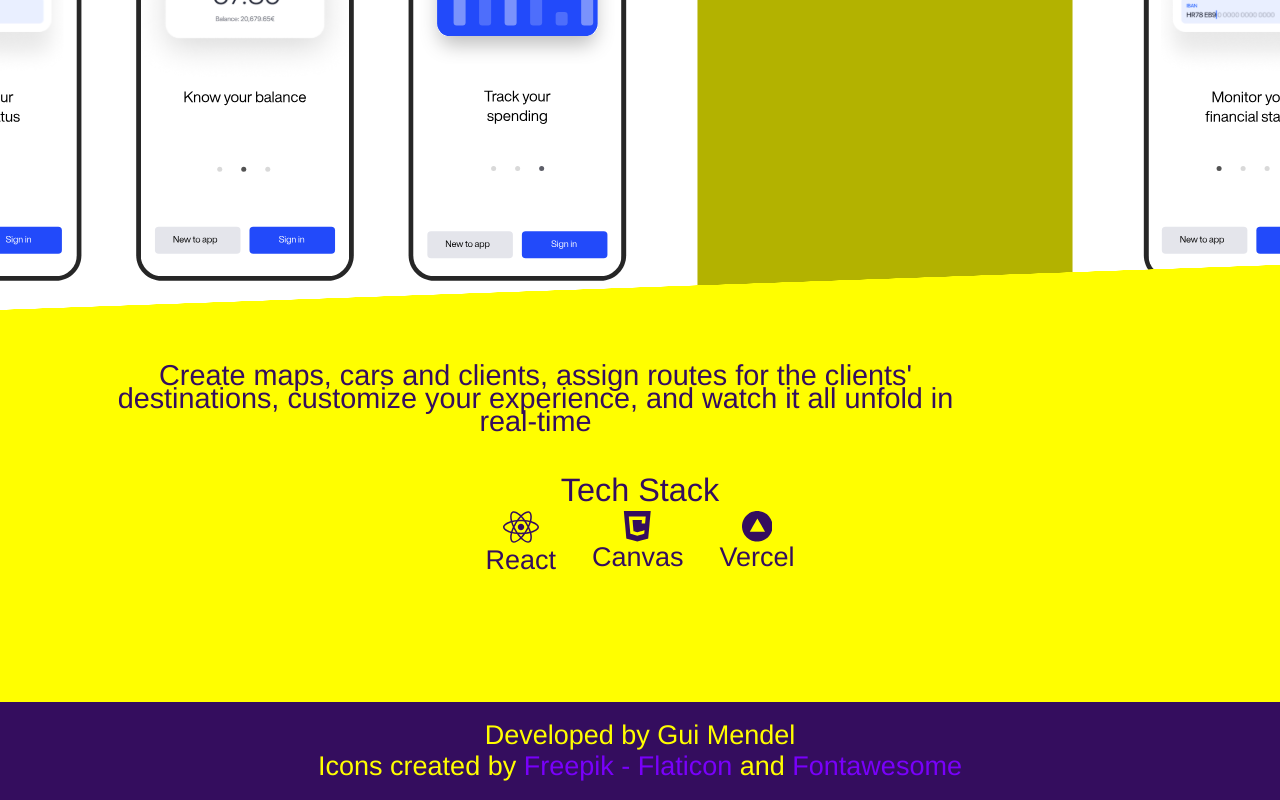
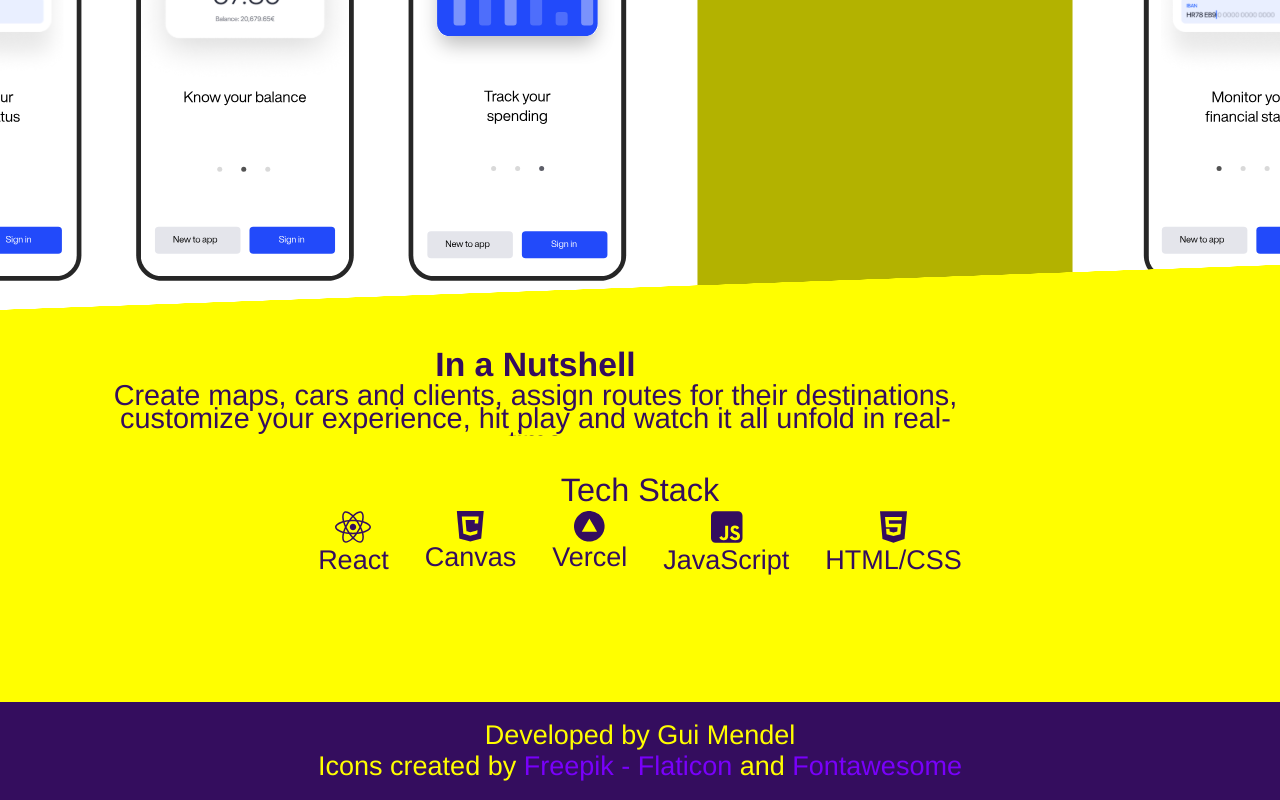
Before and after one commit to guiMendel/portfolio, an Angular app: page / in a window 1280 px wide. Shown: the part 602-1402 px from the top of the page. Built offline with nearby package versions, Linux system fonts and the light colour scheme; a web font is replaced by a local one.

Commit message:
🔨Add more techs and update colors

```diff
--- a/src/app/components/app/app.component.scss
+++ b/src/app/components/app/app.component.scss
@@ -79,7 +79,7 @@
           // border-bottom: calc($tab-border-width + 1px) solid $main;
           // color: $secondary;
           background-color: $secondary;
-          color: $main;
+          color: $light;
         }
       }
 
--- a/src/app/components/portfolio-view/portfolio-view.component.html
+++ b/src/app/components/portfolio-view/portfolio-view.component.html
@@ -5,6 +5,7 @@
   <!-- Links -->
   <span class="links">
     <fa-icon [icon]="['fab', 'github']" data-help="Go to GitHub page"></fa-icon>
+    <fa-icon [icon]="['fab', 'youtube']" data-help="Watch recorded tour"></fa-icon>
     <fa-icon [icon]="['fas', 'location-arrow']" data-help="Go to deployment"></fa-icon>
   </span>
 
@@ -44,10 +45,16 @@
 
   <div class="label" (animationend)="finishTransition()">
     <!-- Displayed label -->
-    <p>{{featureGallery[displayedFeature].label}}</p>
+    <div>
+      <h3>{{featureGallery[displayedFeature].keyword}}</h3>
+      <p>{{featureGallery[displayedFeature].label}}</p>
+    </div>
 
     <!-- Transitioning label -->
-    <p>{{nextFeature == null ? "" : featureGallery[nextFeature].label}}</p>
+    <div>
+      <h3>{{nextFeature == null ? "" : featureGallery[nextFeature].keyword}}</h3>
+      <p>{{nextFeature == null ? "" : featureGallery[nextFeature].label}}</p>
+    </div>
   </div>
 
 </div>
@@ -92,34 +99,16 @@
           </g>
         </svg> Vercel
       </span>
+
+      <span class="tech">
+        <fa-icon [icon]="['fab', 'square-js']"></fa-icon>
+        JavaScript
+      </span>
+
+      <span class="tech">
+        <fa-icon [icon]="['fab', 'html5']"></fa-icon>
+        HTML/CSS
+      </span>
     </span>
   </div>
-  <!--
-  <div class="features">
-    <div class="feature">
-      <p>Fine tune map generation parameters to create realistic-looking maps to simulate with</p>
-
-      <img src="../../../assets/images/app-example.svg" alt="Project preview">
-    </div>
-
-    <div class="feature">
-      <p>Add, remove and edit clients, cars and streets and watch they interact in real-time</p>
-
-      <img src="../../../assets/images/app-example.svg" alt="Project preview">
-    </div>
-
-    <div class="feature">
-      <p>Pick and visualize clients' routes on the go. You decide whether to optimize the route or pick a specific car!
-      </p>
-
-      <img src="../../../assets/images/app-example.svg" alt="Project preview">
-    </div>
-
-    <div class="feature">
-      <p>Customize the app's theme by picking different color and layout schemes
-      </p>
-
-      <img src="../../../assets/images/app-example.svg" alt="Project preview">
-    </div>
-  </div> -->
 </div>
--- a/src/app/components/portfolio-view/portfolio-view.component.scss
+++ b/src/app/components/portfolio-view/portfolio-view.component.scss
@@ -168,7 +168,7 @@
     // background-color: red;
     height: 4.5rem;
     margin-top: -2.5rem;
-    margin-bottom: -1rem;
+    margin-bottom: -2rem;
 
     z-index: 10;
 
@@ -217,12 +217,18 @@
     // grid-template-columns: 1fr 1fr;
     // justify-content: center;
 
-    height: 4rem;
+    height: 5rem;
 
-    p {
+    > div {
       flex: 1;
-      text-align: center;
       padding-inline: calc(var(--side-margin) / 2 + 1rem);
+
+      flex-direction: column;
+      align-items: center;
+
+      * {
+        text-align: center;
+      }
     }
   }
 
--- a/src/app/components/portfolio-view/portfolio-view.component.ts
+++ b/src/app/components/portfolio-view/portfolio-view.component.ts
@@ -7,24 +7,29 @@
   styleUrls: ['./portfolio-view.component.scss'],
 })
 export class PortfolioViewComponent implements OnInit, OnDestroy {
-  featureGallery: { label: string; media?: string }[] = [
+  featureGallery: { label: string; keyword: string; media?: string }[] = [
     {
+      keyword: "In a Nutshell",
       label:
-        "Create maps, cars and clients, assign routes for the clients' destinations, customize your experience, and watch it all unfold in real-time",
+        "Create maps, cars and clients, assign routes for their destinations, customize your experience, hit play and watch it all unfold in real-time",
     },
     {
+      keyword: "Advanced Map Generation",
       label:
         'Fine tune map generation parameters to create realistic-looking maps to simulate with',
     },
     {
+      keyword: "Live Editing of Clients, Cars & Streets",
       label:
         'Add, remove and edit clients, cars and streets and watch they interact in real-time',
     },
     {
+      keyword: "Route Generation & Visualization",
       label:
         "Pick and visualize clients' routes on the go. You decide whether to optimize the route or pick a specific car!",
     },
     {
+      keyword: "Customization",
       label:
         "Customize the app's theme by picking different color and layout schemes",
     },
--- a/src/styles/variables.scss
+++ b/src/styles/variables.scss
@@ -50,17 +50,18 @@
 // No vibrant colors Palette
 
 @mixin no-vibrant-colors {
-  // $main: #FAFEFF;
-  // $secondary: #BBBEBF;
-  // $highlight: #00B2FA;
-  // $dark: #00587A;
-  // $light: #D5F0FB;
+  $main: #ffffff;
+  $secondary: #e1e1e1;
+  $highlight: #4bcac5;
+  $dark: #005a57;
+  $light: #ffffff;
 
-  --main-rgb: 250, 254, 255;
-  --secondary-rgb: 187, 190, 191;
-  --highlight-rgb: 0, 178, 250;
-  --dark-rgb: 0, 88, 122;
-  --light-rgb: 213, 240, 251;
+  --main-rgb: 255, 255, 255;
+  --secondary-rgb: 0, 90, 87;
+  --highlight-rgb: 75, 202, 197;
+  --dark-rgb: 0, 90, 87;
+  // --dark-rgb: 102, 65, 71;
+  --light-rgb: 255, 255, 255;
 }
 
 // General
```
Also changed, not shown: src/app/app.module.ts (+7 -1 lines).
